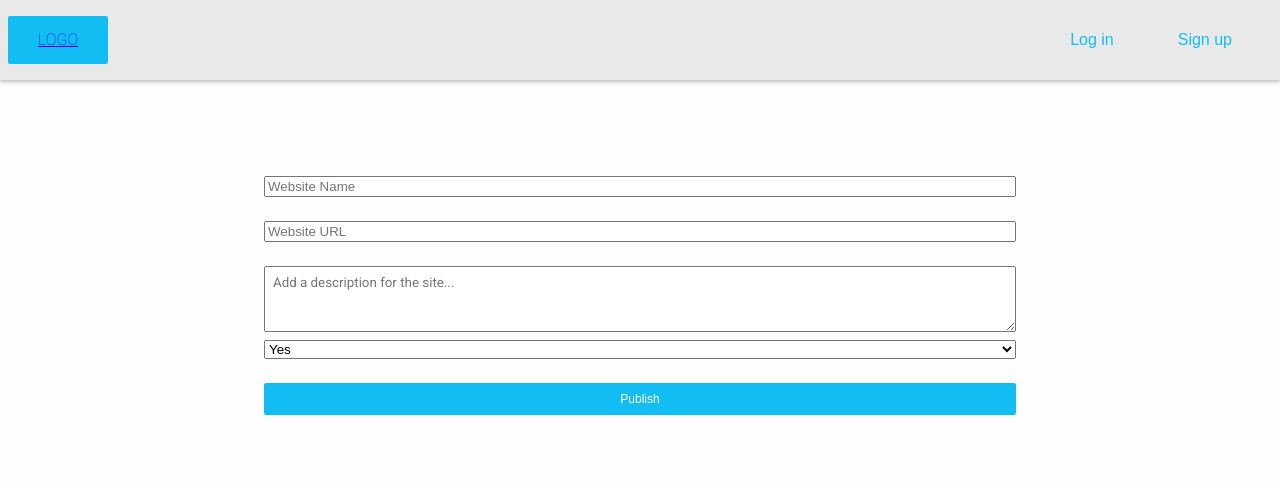
After one commit to IainMcHugh/milestone-project-3, a Flask app: page /createSite in a window 1280 px wide. The commit adds this page. Shown: the top 486 px of the page. Run offline with Flask 2, Linux system fonts and the light colour scheme; some libraries are stand-ins or nearby versions.

Commit message:
added create site functionality - navigate to siteDetails page

```diff
--- a/app.py
+++ b/app.py
@@ -19,6 +19,7 @@ mongo = PyMongo(app)
 
 @app.route('/', methods=['GET', 'POST'])
 def index():
+    # websites = list(mongo.db.websites.find())
     websites = {'popular': [
         {'url': 'test1', 'image': ''},
         {'url': 'test2', 'image': ''},
@@ -44,44 +45,41 @@ def index():
     return render_template('index.html', websites=websites)
 
 
-@app.route('/siteDetails')
-def siteDetails():
-    website = {
-        'owners': ['IainMcHugh'],
-        'title': 'WebApp Store',
-        'url': 'https://www.webappstore.com',
-        'description': 'This is a description of the purpose of the website and blah blah blah. This is a description of the purpose of the website and blah blah blah. This is a description of the purpose of the website and blah blah blah.',
-        'stars': 4,
-        'reviews': 100,
-        'last_update': 'This is the most recent update description.',
-        'comments': [
-            {
-                'username': 'bob_123',
-                'timestamp': '2 days ago',
-                'value': 'I really like this website!',
-                'stars': 4,
-                'comment_type': 'COMMENT',
-            },
-            {
-                'username': 'jane_456',
-                'timestamp': '3 days ago',
-                'value': 'I found this bug I think should be fixed!',
-                'stars': 3,
-                'comment_type': 'BUG',
-            },
-        ]
-    }
+@app.route('/siteDetails/<websiteid>', methods=['GET'])
+def siteDetails(websiteid):
+    print(websiteid)
+    website = mongo.db.websites.find_one({"_id": ObjectId(websiteid)})
     return render_template('siteDetails.html', website=website)
+    # websitet = {
+    #     'comments': [
+    #         {
+    #             'username': 'bob_123',
+    #             'timestamp': '2 days ago',
+    #             'value': 'I really like this website!',
+    #             'stars': 4,
+    #             'comment_type': 'COMMENT',
+    #         },
+    #         {
+    #             'username': 'jane_456',
+    #             'timestamp': '3 days ago',
+    #             'value': 'I found this bug I think should be fixed!',
+    #             'stars': 3,
+    #             'comment_type': 'BUG',
+    #         },
+    #     ]
 
 
 @app.route('/user/<username>', methods=['GET', 'POST'])
 def user(username):
     if session["user"]:
-        username = mongo.db.users.find_one(
-            {"username": session["user"]})["username"]
         user_data = mongo.db.users.find_one({"username": session["user"]})
+        user_websites = []
+        for website in user_data["websites"]:
+            user_websites.append(mongo.db.websites.find_one({"_id": ObjectId(website)}))
         return render_template(
-                'user.html', username=username, user_data=user_data)
+                'user.html', username=user_data["username"],
+                user_data=user_data,
+                user_websites=user_websites)
     return redirect(url_for("index"))
     # user = {
     #     'username': 'Iain_McHugh',
@@ -108,6 +106,30 @@ def user(username):
     #     ]
     # }
 
+
+@app.route("/createSite", methods=["GET", "POST"])
+def createSite():
+    if request.method == 'POST':
+        site = {
+            "title": request.form.get('site_name'),
+            "url": request.form.get('site_url'),
+            "owner": session["user"],
+            "description": request.form.get('site_description'),
+            "stars": 0,
+            "reviews": 0,
+            "last_update": "",
+            "comments": [],
+        }
+        website = mongo.db.websites.insert_one(site)
+        mongo.db.users.find_one_and_update(
+            {'username': session["user"]},
+            { "$push": {"websites": website.inserted_id}},
+            upsert=True)
+        flash("Your website was published successfully", 'success')
+        # redirect to siteDetails with inserted_id
+        return redirect(url_for('index'))
+
+    return render_template('createSite.html')
 
 
 @app.route('/signup', methods=['POST'])
--- a/static/css/styles.css
+++ b/static/css/styles.css
@@ -371,7 +371,7 @@ header {
 
 .website-data {
   display: grid;
-  grid-template-columns: 1fr 80px 72px;
+  grid-template-columns: 1fr 120px;
   column-gap: 8px;
   align-items: center;
 }
@@ -493,6 +493,31 @@ header {
   row-gap: 8px;
 }
 
+/* Create site page */
+
+.create-site-page {
+  padding: 48px 8px;
+}
+
+.create-site-form {
+  display: flex;
+  flex-direction: column;
+}
+
+.create-site-form > input,
+.create-site-form > textarea,
+.create-site-form > select,
+.create-site-form > button {
+  margin-bottom: 24px;
+}
+
+@media only screen and (min-width: 768px) {
+  .create-site-page {
+    width: 752px;
+    margin: 48px auto;
+  }
+}
+
 /* Toasts */
 
 .toast-wrapper {
@@ -512,6 +537,11 @@ header {
   box-shadow: 0 2px 4px rgba(0, 0, 0, 0.25);
   display: flex;
   margin-bottom: 8px;
+  animation-name: toastAnimation;
+  animation-duration: 200ms;
+  animation-timing-function: ease-in-out;
+  animation-fill-mode: forwards;
+  animation-direction: normal;
 }
 
 .success {
@@ -531,8 +561,24 @@ header {
   font-size: 14px;
   line-height: 16px;
   color: var(--BLACK);
-  font-weight: 400;
+  font-weight: 300;
 }
+
+@keyframes toastAnimation {
+  0% {
+    transform: translateX(400px);
+    opacity: 0;
+  }
+  75% {
+    transform: translateX(-25px);
+    opacity: 1;
+  }
+  100% {
+    transform: translateX(0);
+  }
+}
+
+/* Other */
 
 .close-button {
   flex-grow: 1;
--- a/templates/base.html
+++ b/templates/base.html
@@ -25,8 +25,9 @@
   </head>
   <body>
     <header>
-      <div id="logo-container">LOGO</div>
-
+      <a href="{{ url_for('index')}}">
+        <div id="logo-container">LOGO</div>
+      </a>
       {% if session.user %}
       <div class="header-options">
         <a
--- /dev/null
+++ b/templates/createSite.html
@@ -0,0 +1,35 @@
+{% extends "base.html" %} {% block content %}
+<div class="create-site-page">
+  <form
+    class="create-site-form"
+    method="POST"
+    action="{{ url_for('createSite') }}"
+  >
+    <input
+      class="input-stripped"
+      type="text"
+      name="site_name"
+      id="site_name"
+      placeholder="Website Name"
+    />
+    <input
+      class="input-stripped"
+      type="text"
+      name="site_url"
+      id="site_url"
+      placeholder="Website URL"
+    />
+    <textarea
+      id="comment"
+      name="site_description"
+      required
+      placeholder="Add a description for the site..."
+    ></textarea>
+    <select name="type" id="type" aria-placeholder="Category" required>
+      <option value="yes">Yes</option>
+      <option value="no">No</option>
+    </select>
+    <button type="submit" class="button-primary">Publish</button>
+  </form>
+</div>
+{% endblock %}
--- a/templates/signupModal.html
+++ /dev/null
@@ -1,5 +0,0 @@
-{% extends "base.html" %} {% block modal %}
-<div class="modal-overlay">
-  <div class="modal-content">This is a modal.</div>
-</div>
-{% endblock %}
--- a/templates/siteDetails.html
+++ b/templates/siteDetails.html
@@ -29,7 +29,7 @@
     <form id="comment-form" onSubmit="(e) => e.preventDefault()">
       <!-- Make post request to website comments + update UI with comment -->
       <label id="comment-label" for="comment">Comments</label>
-      <textarea id="comment" name="comment" required></textarea>
+      <textarea id="comment" name="site-description" required></textarea>
       <div class="form-submit">
         <select name="type" id="type" aria-placeholder="Category" required>
           <option value="">Category</option>
```
Also changed, not shown: templates/index.html (+9 -3 lines), templates/user.html (+16 -6 lines).
